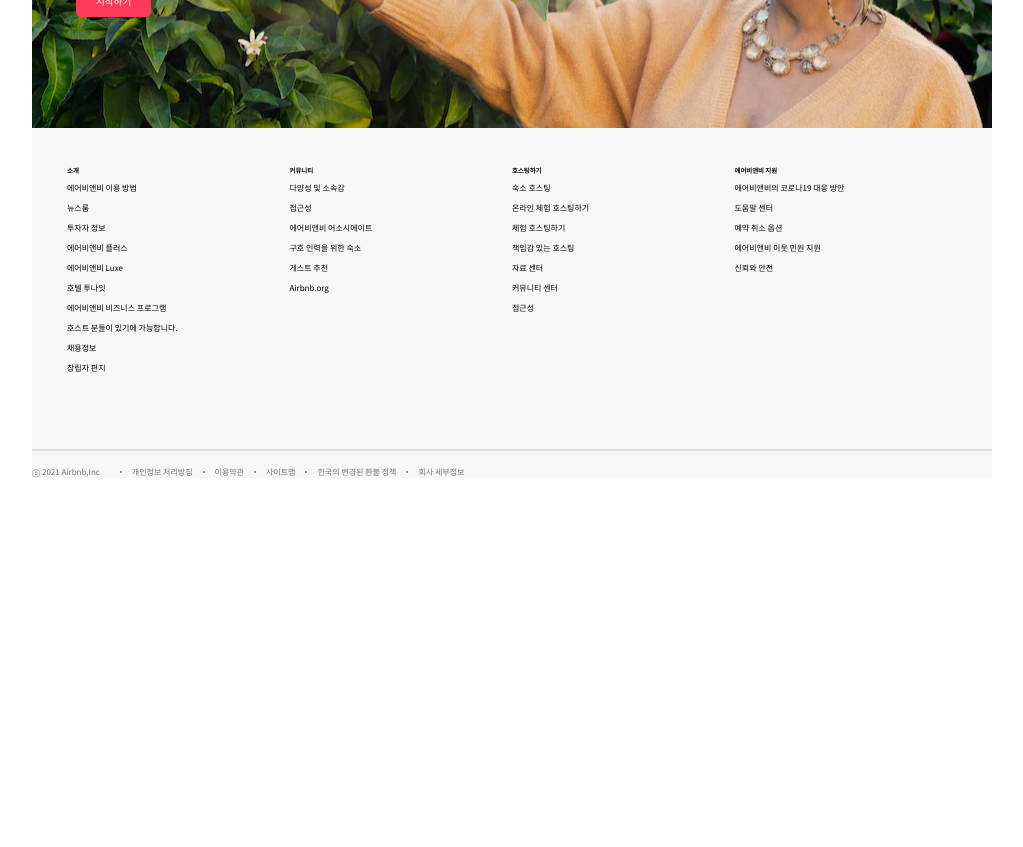
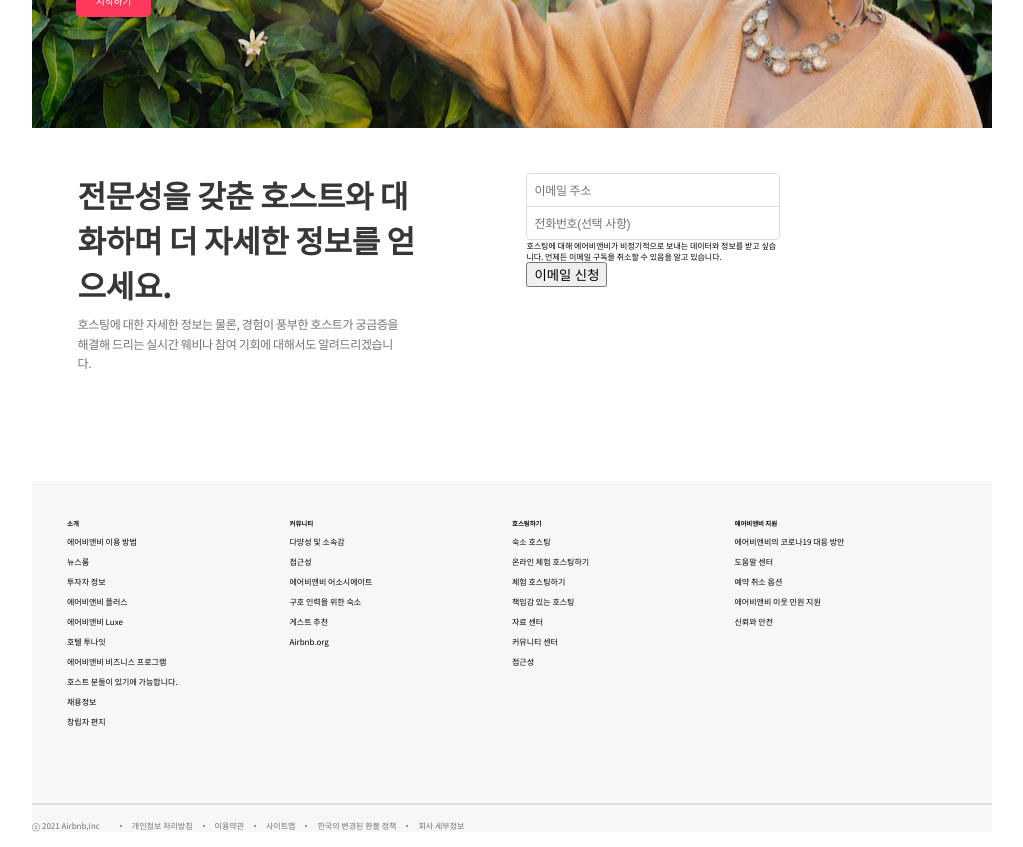
Before and after one commit to SOPT-28th-Airbnb/soptbnb-front, a React (Create React App) app: page /host in a window 1280 px wide. Shown: the part 1520-2367 px from the top of the page, without its empty margins (128-1151 px from the left). Before the commit the page ends 2013 px from the top, so only its background shows below. Built offline with nearby package versions, Linux system fonts and the light colour scheme.

Commit message:
feat: hostInput 창 퍼블리싱

```diff
--- a/src/components/host/HostInfo.js
+++ b/src/components/host/HostInfo.js
@@ -3,12 +3,108 @@ import styled from "styled-components";
 
 const HostInfoWrap = styled.div`
   width: 120rem;
+  display: flex;
+
+  .text {
+    margin: 5.5rem 13.9rem 0 5.7rem;
+    &__main {
+      width: 42.2rem;
+      font-weight: 600;
+      font-size: 31px;
+      line-height: 45px;
+      letter-spacing: -0.01em;
+
+      color: #373737;
+    }
+    &__sub {
+      width: 40.2rem;
+      margin: 0.9rem 0 13.5rem 0;
+      font-style: normal;
+      font-weight: 400;
+      font-size: 12px;
+      line-height: 165%;
+      letter-spacing: -0.03em;
+      color: #747474;
+    }
+  }
+  .info {
+    margin: 5.7rem 26.6rem 0 0;
+    &__input {
+      width: 31.4rem;
+      border: 0.1rem solid #dddddd;
+      border-radius: 0.5rem;
+      &--email {
+        margin: 0;
+        padding: 0;
+        width: 31.4rem;
+        height: 4rem;
+        background: #ffffff;
+        border: none;
+        border-radius: 0.5rem;
+        ::placeholder {
+          padding: 0.9rem;
+          font-style: normal;
+          font-weight: 500;
+          font-size: 12px;
+          line-height: 165%;
+          letter-spacing: -0.03em;
+          color: #747474;
+        }
+      }
+      &--num {
+        margin: 0;
+        padding: 0;
+        width: 31.4rem;
+        height: 4rem;
+        background: #ffffff;
+        border: none;
+        border-top: 0.1rem solid #dddddd;
+        border-radius: 0 0 0.5rem 0.5rem;
+        ::placeholder {
+          padding: 0.9rem;
+          font-style: normal;
+          font-weight: 500;
+          font-size: 12px;
+          line-height: 165%;
+          letter-spacing: -0.03em;
+          color: #747474;
+        }
+      }
+    }
+    &__checkbox {
+    }
+  }
 `;
 
 const HostInfo = () => {
   return (
     <HostInfoWrap>
-      <div></div>
+      <div className="text">
+        <div className="text__main">
+          전문성을 갖춘 호스트와 대화하며 더 자세한 정보를 얻으세요.
+        </div>
+        <div className="text__sub">
+          호스팅에 대한 자세한 정보는 물론, 경험이 풍부한 호스트가 궁금증을
+          해결해 드리는 실시간 웨비나 참여 기회에 대해서도 알려드리겠습니다.
+        </div>
+      </div>
+      <div className="info">
+        <div className="info__input">
+          <input className="info__input--email" placeholder="이메일 주소" />
+          <input
+            className="info__input--num"
+            placeholder="전화번호(선택 사항)"
+          />
+        </div>
+        <div className="info__checkbox">
+          <div className="info__checkbox--icon"></div>
+          <div className="info__checkbox--text">
+            호스팅에 대해 에어비앤비가 비정기적으로 보내는 데이터와 정보를 받고
+            싶습니다. 언제든 이메일 구독을 취소할 수 있음을 알고 있습니다.
+          </div>
+        </div>
+        <button className="info__btn">이메일 신청</button>
+      </div>
     </HostInfoWrap>
   );
 };
```
